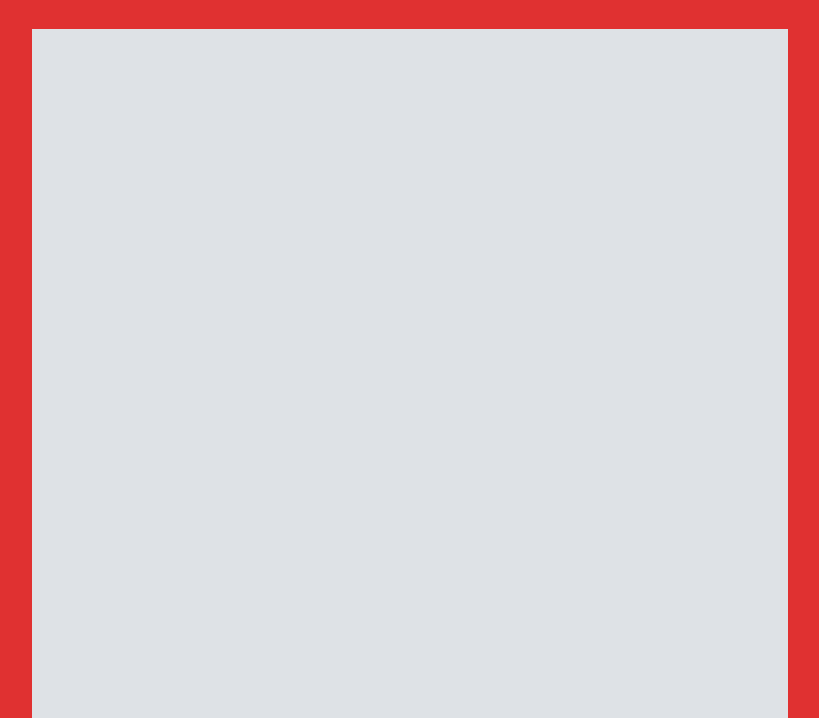
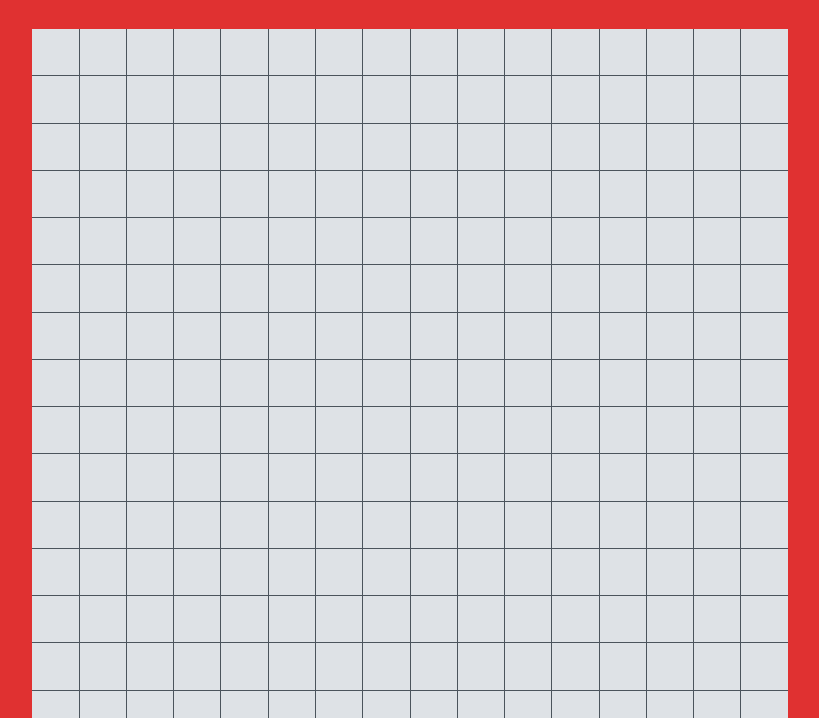
Before and after one commit to michalwachowicz/etch-a-sketch, a plain HTML site: page dist/index.html in a window 1280 px wide. Shown: the part 82-800 px from the top of the page, without its empty margins (230-1049 px from the left). Drawn offline with Linux system fonts and the light colour scheme.

Commit message:
Add border to screen items to make them more visible

```diff
--- a/src/scss/components/_screen.scss
+++ b/src/scss/components/_screen.scss
@@ -5,12 +5,14 @@
   width: 80%;
   padding-top: 80%;
   margin: 0 auto;
+  background-color: lighten($pixel-painted, 10%);
 }
 
 .screen {
   display: grid;
   position: absolute;
   inset: 0;
+  gap: 1px;
 
   &__item {
     height: auto;
```
Also changed, not shown: dist/css/main.css.
